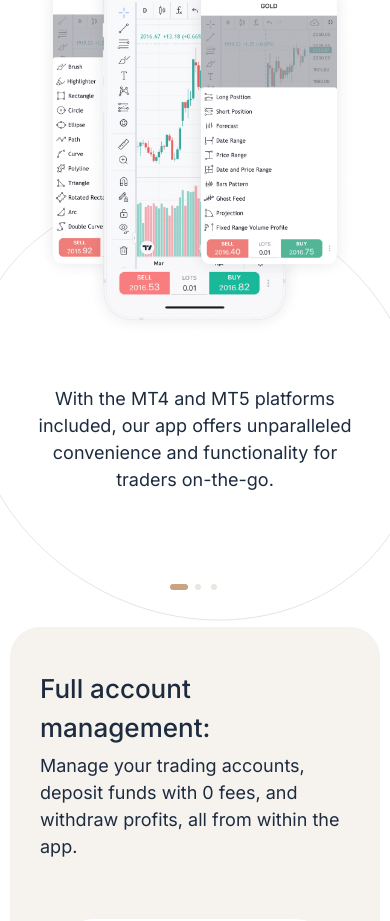
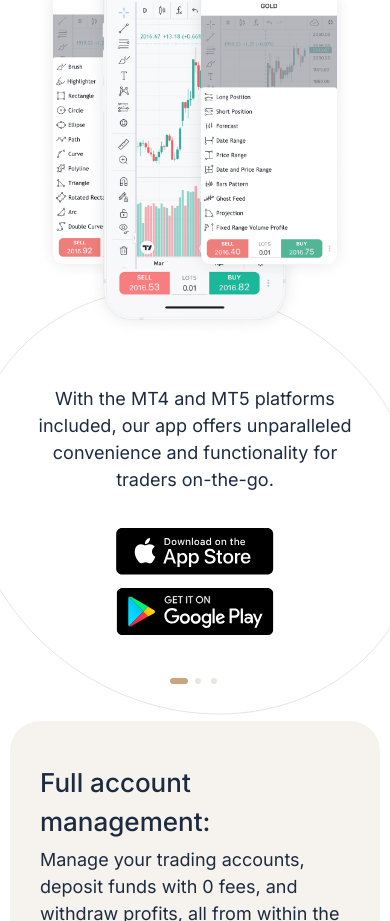
Before and after one commit to masha-padalko/metatrade, a website: page index.html in a window 390 px wide. Shown: the part 907-1828 px from the top of the page. Drawn offline with Linux system fonts and the light colour scheme; a web font is replaced by a local one.

Commit message:
fix apps button position on mobile

```diff
--- a/index.html
+++ b/index.html
@@ -56,10 +56,10 @@
 					<div class="description__apps">
 						<p>With the MT4 and MT5 platforms included, our app offers unparalleled convenience and functionality for traders on-the-go.</p>
 						<a href="#" class="description__app">
-							<img src="img/appstore.svg" alt="Appstore download button" >
+							<img src="img/appstore.svg" alt="Appstore download button" width="160" height="47">
 						</a>
 						<a href="#" class="description__app">
-							<img src="img/google.svg" alt="GooglePlay download button">
+							<img src="img/google.svg" alt="GooglePlay download button" width="160" height="47">
 						</a>
 					</div>
 			</div>
--- a/scss/layouts/_description.scss
+++ b/scss/layouts/_description.scss
@@ -28,6 +28,7 @@
         padding-left: 65px;
         position: relative;
         padding-bottom: 65px;
+        overflow: visible;
 
         &::after {
             width: 679px;
@@ -125,6 +126,7 @@
 
     &__app {
         display: flex;
+        align-self: center;
 
         &:hover {
             opacity: 0.6;
--- a/scss/layouts/_hero.scss
+++ b/scss/layouts/_hero.scss
@@ -71,7 +71,6 @@
         position: relative;
 
         a {
-            display: block;
             height: 48px;
         }
 
```
Also changed, not shown: css/styles.css.
